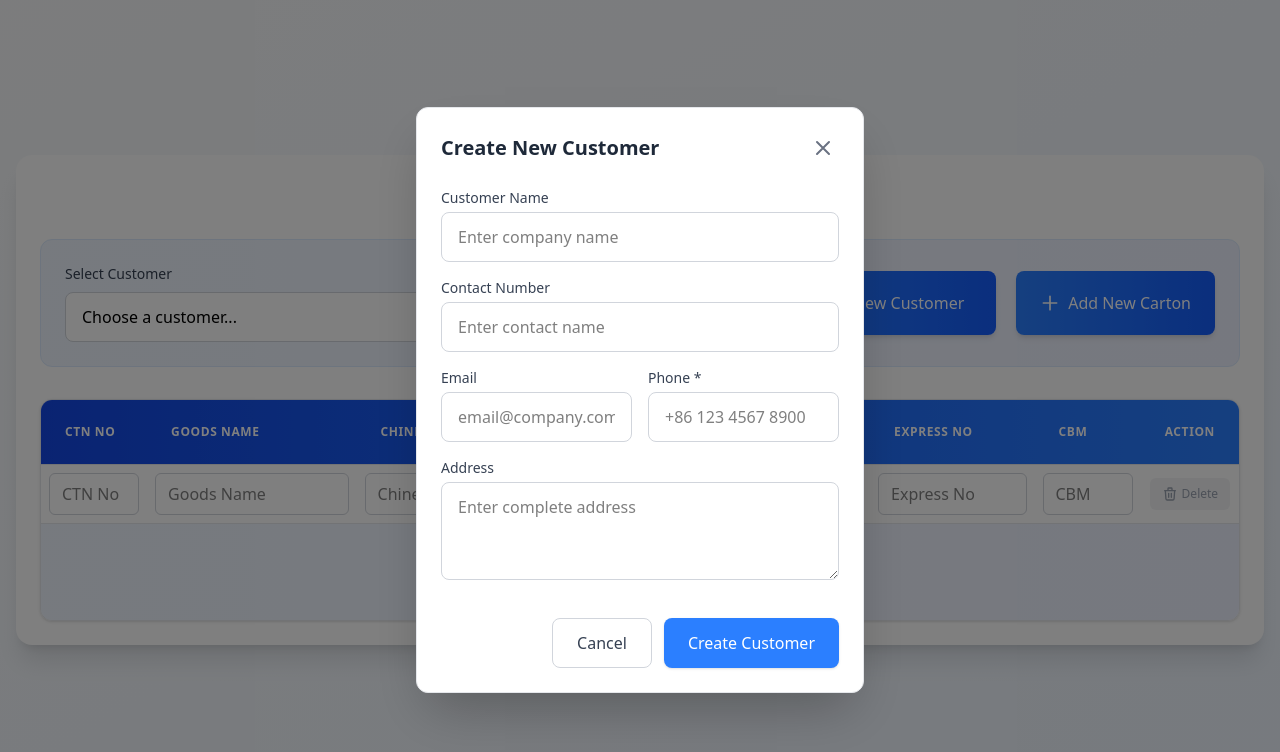
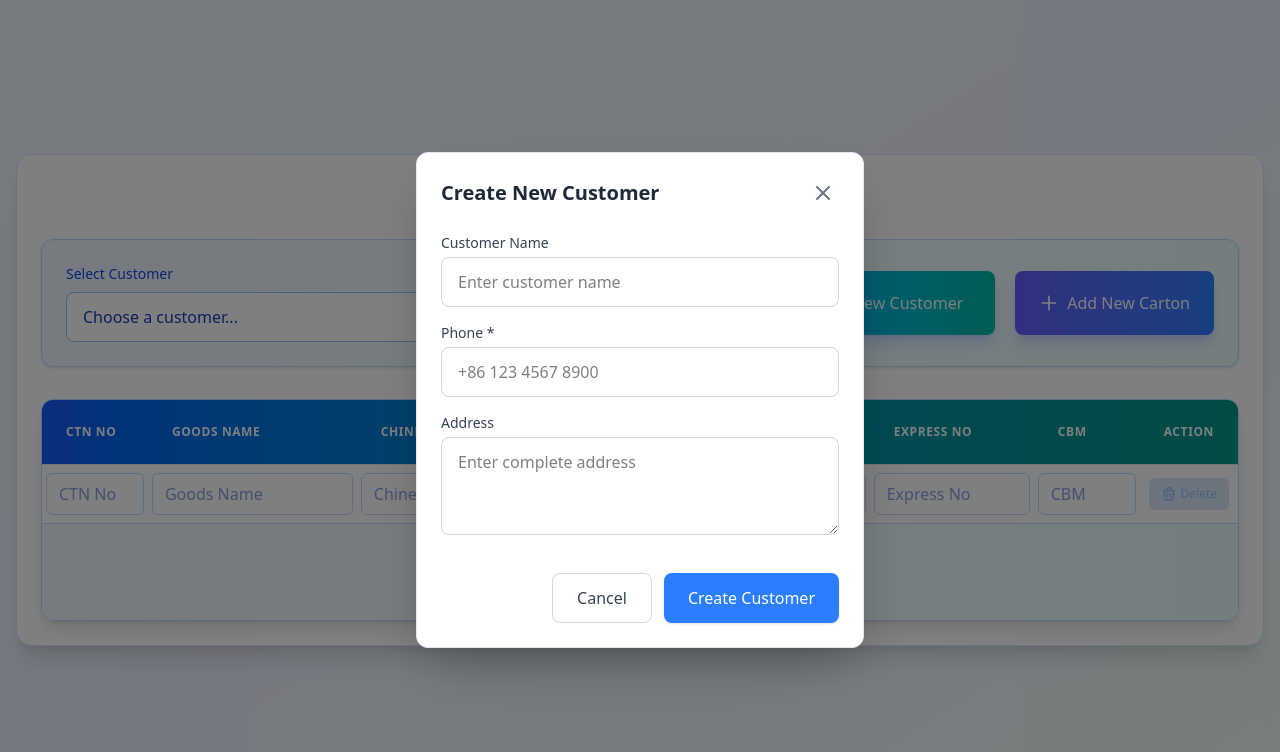
Before and after one commit to al-rasels/shipment-entry, a React (Vite) app: page / in a window 1280 px wide. Both pictures are taken after a click on the button "Add New Customer". Shown: the top 752 px of the page. Built offline with nearby package versions, Linux system fonts and the light colour scheme.

Commit message:
color-changes

```diff
--- a/src/components/newCustomerModal/NewCustomerModal.jsx
+++ b/src/components/newCustomerModal/NewCustomerModal.jsx
@@ -34,46 +34,20 @@ const NewCustomerModal = ({ setShowCustomerModal }) => {
                 type="text"
                 value=""
                 className="w-full px-4 py-3 border border-gray-300 rounded-lg focus:outline-none focus:ring-2 focus:ring-blue-200 focus:border-blue-500 transition"
-                placeholder="Enter company name"
+                placeholder="Enter customer name"
               />
             </div>
 
             <div>
               <label className="block text-sm font-medium text-gray-700 mb-1">
-                Contact Number
+                Phone *
               </label>
               <input
-                type="phone"
+                type="tel"
                 value=""
                 className="w-full px-4 py-3 border border-gray-300 rounded-lg focus:outline-none focus:ring-2 focus:ring-blue-200 focus:border-blue-500 transition"
-                placeholder="Enter contact name"
+                placeholder="+86 123 4567 8900"
               />
-            </div>
-
-            <div className="grid grid-cols-2 gap-4">
-              <div>
-                <label className="block text-sm font-medium text-gray-700 mb-1">
-                  Email
-                </label>
-                <input
-                  type="email"
-                  value=""
-                  className="w-full px-4 py-3 border border-gray-300 rounded-lg focus:outline-none focus:ring-2 focus:ring-blue-200 focus:border-blue-500 transition"
-                  placeholder="email@company.com"
-                />
-              </div>
-
-              <div>
-                <label className="block text-sm font-medium text-gray-700 mb-1">
-                  Phone *
-                </label>
-                <input
-                  type="tel"
-                  value=""
-                  className="w-full px-4 py-3 border border-gray-300 rounded-lg focus:outline-none focus:ring-2 focus:ring-blue-200 focus:border-blue-500 transition"
-                  placeholder="+86 123 4567 8900"
-                />
-              </div>
             </div>
 
             <div>
--- a/src/components/shipments-entry/ShipmentsEntry.jsx
+++ b/src/components/shipments-entry/ShipmentsEntry.jsx
@@ -45,24 +45,24 @@ const ShipmentsEntry = () => {
 
   return (
     <>
-      <section className="bg-linear-to-br from-gray-50 to-blue-50 min-h-screen flex items-center justify-center p-4">
-        <div className="max-w-7xl w-full p-6 bg-white rounded-2xl shadow-xl">
+      <section className="bg-gradient-to-br from-sky-50 via-indigo-50 to-teal-50 min-h-screen flex items-center justify-center p-4">
+        <div className="max-w-7xl w-full p-6 bg-white rounded-2xl shadow-xl border border-blue-100">
           {/* Header section */}
           <header className="mb-8">
             <div className="text-center mb-6">
-              <h1 className="text-3xl font-bold text-gray-800 mb-2">
+              <h1 className="text-3xl font-bold bg-gradient-to-r from-blue-600 via-cyan-500 to-teal-500 bg-clip-text text-transparent mb-2">
                 Carton Entry
               </h1>
             </div>
 
             {/* Customer selection and actions */}
-            <div className="bg-linear-to-r from-blue-50 to-indigo-50 rounded-xl p-6 mb-8 border border-blue-100">
+            <div className="bg-gradient-to-r from-blue-50 to-cyan-50 rounded-xl p-6 mb-8 border border-blue-200 shadow-sm">
               <div className="grid grid-cols-2 gap-6 items-center">
                 {/* Customer selection */}
                 <div className="space-y-2">
                   <label
                     htmlFor="customer"
-                    className="block text-sm font-medium text-gray-700">
+                    className="block text-sm font-medium text-blue-700">
                     Select Customer
                   </label>
                   <div className="relative">
@@ -70,13 +70,15 @@ const ShipmentsEntry = () => {
                       id="customer"
                       name="customer"
                       required
-                      className="w-full px-4 py-3 rounded-lg border border-gray-300 focus:border-blue-500 focus:ring-2 outline-none focus:ring-blue-200 transition-all duration-200 bg-white appearance-none cursor-pointer">
-                      <option value="">Choose a customer...</option>
+                      className="w-full px-4 py-3 rounded-lg border border-blue-300 focus:border-cyan-500 focus:ring-2 outline-none focus:ring-cyan-200 transition-all duration-200 bg-white appearance-none cursor-pointer text-blue-800">
+                      <option value="" className="text-gray-500">
+                        Choose a customer...
+                      </option>
                       <option value="cust_001">Shenzhen Logistics Ltd</option>
                       <option value="cust_002">Guangzhou Trading Co</option>
                       <option value="cust_003">Yiwu Import Export</option>
                     </select>
-                    <div className="pointer-events-none absolute inset-y-0 right-0 flex items-center px-2 text-gray-700">
+                    <div className="pointer-events-none absolute inset-y-0 right-0 flex items-center px-2 text-blue-700">
                       <svg
                         className="h-5 w-5"
                         fill="currentColor"
@@ -95,7 +97,7 @@ const ShipmentsEntry = () => {
                 <div className="flex justify-end gap-5">
                   <button
                     onClick={() => setShowCustomerModal(true)}
-                    className="bg-linear-to-r from-blue-500 to-blue-600 hover:from-blue-600 hover:to-blue-700 text-white font-medium px-8 py-5 rounded-lg shadow-md hover:shadow-lg transition-all duration-200 transform hover:-translate-y-0.5 flex items-center gap-2 cursor-pointer">
+                    className="bg-gradient-to-r from-blue-500 via-cyan-500 to-teal-500 hover:from-blue-600 hover:via-cyan-600 hover:to-teal-600 text-white font-medium px-8 py-5 rounded-lg shadow-lg hover:shadow-xl transition-all duration-200 transform hover:-translate-y-0.5 flex items-center gap-2 cursor-pointer shadow-blue-200">
                     <svg
                       className="w-5 h-5"
                       fill="none"
@@ -112,7 +114,7 @@ const ShipmentsEntry = () => {
                   </button>
                   <button
                     onClick={addNewShipmentRow}
-                    className="bg-linear-to-r from-blue-500 to-blue-600 hover:from-blue-600 hover:to-blue-700 text-white font-medium px-6 py-4 rounded-lg shadow-md hover:shadow-lg transition-all duration-200 transform hover:-translate-y-0.5 flex items-center gap-2 cursor-pointer">
+                    className="bg-gradient-to-r from-indigo-500 to-blue-500 hover:from-indigo-600 hover:to-blue-600 text-white font-medium px-6 py-4 rounded-lg shadow-lg hover:shadow-xl transition-all duration-200 transform hover:-translate-y-0.5 flex items-center gap-2 cursor-pointer shadow-indigo-200">
                     <svg
                       className="w-5 h-5"
                       fill="none"
@@ -133,11 +135,11 @@ const ShipmentsEntry = () => {
           </header>
 
           {/* Table section */}
-          <div className="overflow-hidden rounded-xl border border-gray-200 shadow-sm">
+          <div className="overflow-hidden rounded-xl border border-blue-200 shadow-lg">
             <div className="overflow-x-auto">
-              <table className="min-w-full divide-y divide-gray-200">
+              <table className="min-w-full divide-y divide-blue-100">
                 <thead>
-                  <tr className="bg-linear-to-r from-blue-700 to-blue-500">
+                  <tr className="bg-gradient-to-r from-blue-600 via-cyan-600 to-teal-600">
                     <th className="px-6 py-4 text-left text-xs font-semibold text-white uppercase tracking-wider w-[9%]">
                       CTN No
                     </th>
@@ -167,12 +169,12 @@ const ShipmentsEntry = () => {
                     </th>
                   </tr>
                 </thead>
-                <tbody className="bg-white divide-y divide-gray-100">
+                <tbody className="bg-white divide-y divide-blue-50">
                   {newFields.map((field, index) => (
                     <tr
                       key={index}
                       className="hover:bg-blue-50 transition-colors duration-150">
-                      <td className="px-2 py-2">
+                      <td className="px-1 py-2">
                         <input
                           type="text"
                           value={field.ctnNo}
@@ -180,10 +182,10 @@ const ShipmentsEntry = () => {
                             updateInputFields(index, "ctnNo", e.target.value)
                           }
                           placeholder="CTN No"
-                          className="w-full px-3 py-2 border border-gray-300 rounded-md focus:outline-none focus:ring-2 focus:ring-blue-200 focus:border-blue-500 transition"
+                          className="w-full px-3 py-2 border border-blue-200 rounded-md focus:outline-none focus:ring-2 focus:ring-cyan-200 focus:border-cyan-500 transition text-blue-800"
                         />
                       </td>
-                      <td className="px-2 py-2">
+                      <td className="px-1 py-2">
                         <input
                           type="text"
                           value={field.goodsName}
@@ -195,10 +197,10 @@ const ShipmentsEntry = () => {
                             )
                           }
                           placeholder="Goods Name"
-                          className="w-full px-3 py-2 border border-gray-300 rounded-md focus:outline-none focus:ring-2 focus:ring-blue-200 focus:border-blue-500 transition"
+                          className="w-full px-3 py-2 border border-blue-200 rounded-md focus:outline-none focus:ring-2 focus:ring-cyan-200 focus:border-cyan-500 transition text-blue-800"
                         />
                       </td>
-                      <td className="px-2 py-2">
+                      <td className="px-1 py-2">
                         <input
                           type="text"
                           value={field.chineseName}
@@ -210,10 +212,10 @@ const ShipmentsEntry = () => {
                             )
                           }
                           placeholder="Chinese Name"
-                          className="w-full px-3 py-2 border border-gray-300 rounded-md focus:outline-none focus:ring-2 focus:ring-blue-200 focus:border-blue-500 transition"
+                          className="w-full px-3 py-2 border border-blue-200 rounded-md focus:outline-none focus:ring-2 focus:ring-cyan-200 focus:border-cyan-500 transition text-blue-800"
                         />
                       </td>
-                      <td className="px-2 py-2">
+                      <td className="px-1 py-2">
                         <input
                           type="number"
                           placeholder="Quantity"
@@ -221,10 +223,10 @@ const ShipmentsEntry = () => {
                           onChange={(e) =>
                             updateInputFields(index, "quantity", e.target.value)
                           }
-                          className="w-full px-3 py-2 border border-gray-300 rounded-md focus:outline-none focus:ring-2 focus:ring-blue-200 focus:border-blue-500 transition"
+                          className="w-full px-3 py-2 border border-blue-200 rounded-md focus:outline-none focus:ring-2 focus:ring-cyan-200 focus:border-cyan-500 transition text-blue-800"
                         />
                       </td>
-                      <td className="px-2 py-2">
+                      <td className="px-1 py-2">
                         <input
                           type="text"
                           placeholder="Unit"
@@ -232,10 +234,10 @@ const ShipmentsEntry = () => {
                           onChange={(e) =>
                             updateInputFields(index, "unit", e.target.value)
                           }
-                          className="w-full px-3 py-2 border border-gray-300 rounded-md focus:outline-none focus:ring-2 focus:ring-blue-200 focus:border-blue-500 transition"
+                          className="w-full px-3 py-2 border border-blue-200 rounded-md focus:outline-none focus:ring-2 focus:ring-cyan-200 focus:border-cyan-500 transition text-blue-800"
                         />
                       </td>
-                      <td className="px-2 py-2">
+                      <td className="px-1 py-2">
                         <input
                           type="number"
                           placeholder="Weight"
@@ -243,10 +245,10 @@ const ShipmentsEntry = () => {
                           onChange={(e) =>
                             updateInputFields(index, "weight", e.target.value)
                           }
-                          className="w-full px-3 py-2 border border-gray-300 rounded-md focus:outline-none focus:ring-2 focus:ring-blue-200 focus:border-blue-500 transition"
+                          className="w-full px-3 py-2 border border-blue-200 rounded-md focus:outline-none focus:ring-2 focus:ring-cyan-200 focus:border-cyan-500 transition text-blue-800"
                         />
                       </td>
-                      <td className="px-2 py-2">
+                      <td className="px-1 py-2">
                         <input
                           type="text"
                           value={field.expressNo}
@@ -258,10 +260,10 @@ const ShipmentsEntry = () => {
                             )
                           }
                           placeholder="Express No"
-                          className="w-full px-3 py-2 border border-gray-300 rounded-md focus:outline-none focus:ring-2 focus:ring-blue-200 focus:border-blue-500 transition"
+                          className="w-full px-3 py-2 border border-blue-200 rounded-md focus:outline-none focus:ring-2 focus:ring-cyan-200 focus:border-cyan-500 transition text-blue-800"
                         />
                       </td>
-                      <td className="px-2 py-2">
+                      <td className="px-1 py-2">
                         <input
                           type="number"
                           value={field.cbm}
@@ -269,18 +271,18 @@ const ShipmentsEntry = () => {
                             updateInputFields(index, "cbm", e.target.value)
                           }
                           placeholder="CBM"
-                          className="w-full px-3 py-2 border border-gray-300 rounded-md focus:outline-none focus:ring-2 focus:ring-blue-200 focus:border-blue-500 transition"
+                          className="w-full px-3 py-2 border border-blue-200 rounded-md focus:outline-none focus:ring-2 focus:ring-cyan-200 focus:border-cyan-500 transition text-blue-800"
                         />
                       </td>
-                      <td className="px-2 py-2">
+                      <td className="px-1 py-2">
                         <div className="flex justify-center">
                           <button
                             onClick={() => deleteRow(index)}
                             disabled={newFields.length === 1}
                             className={`px-3 py-2 rounded-md transition-all duration-200 flex items-center gap-1 ${
                               newFields.length === 1
-                                ? "bg-gray-100 text-gray-400 cursor-not-allowed"
-                                : "bg-red-500 hover:bg-red-600 text-white hover:shadow-md cursor-pointer"
+                                ? "bg-blue-100 text-blue-300 cursor-not-allowed"
+                                : "bg-gradient-to-r from-red-500 via-rose-500 to-pink-600 hover:from-red-600 hover:via-rose-600 hover:to-pink-700 text-white hover:shadow-lg cursor-pointer shadow-red-200"
                             }`}
                             title={
                               newFields.length === 1
@@ -310,9 +312,9 @@ const ShipmentsEntry = () => {
             </div>
 
             {/* Table footer */}
-            <div className="bg-linear-to-r from-blue-50 to-indigo-50 px-6 py-4 border-t border-gray-200">
+            <div className="bg-gradient-to-r from-blue-50 to-cyan-50 px-6 py-4 border-t border-blue-200">
               <div className="mx-auto max-w-max">
-                <button className="bg-linear-to-r from-blue-500 to-blue-600 hover:from-blue-600 hover:to-blue-700 text-white font-medium px-8 py-5 rounded-lg shadow-md hover:shadow-lg transition-all duration-200 transform hover:-translate-y-0.5 flex items-center gap-2 cursor-pointer">
+                <button className="bg-gradient-to-r from-blue-500 via-cyan-500 to-teal-500 hover:from-blue-600 hover:via-cyan-600 hover:to-teal-600 text-white font-medium px-8 py-5 rounded-lg shadow-lg hover:shadow-xl transition-all duration-200 transform hover:-translate-y-0.5 flex items-center gap-2 cursor-pointer shadow-blue-200">
                   <svg
                     className="w-5 h-5"
                     fill="none"
@@ -339,6 +341,6 @@ const ShipmentsEntry = () => {
       )}
     </>
   );
-}
+};
 
 export default ShipmentsEntry;
```
